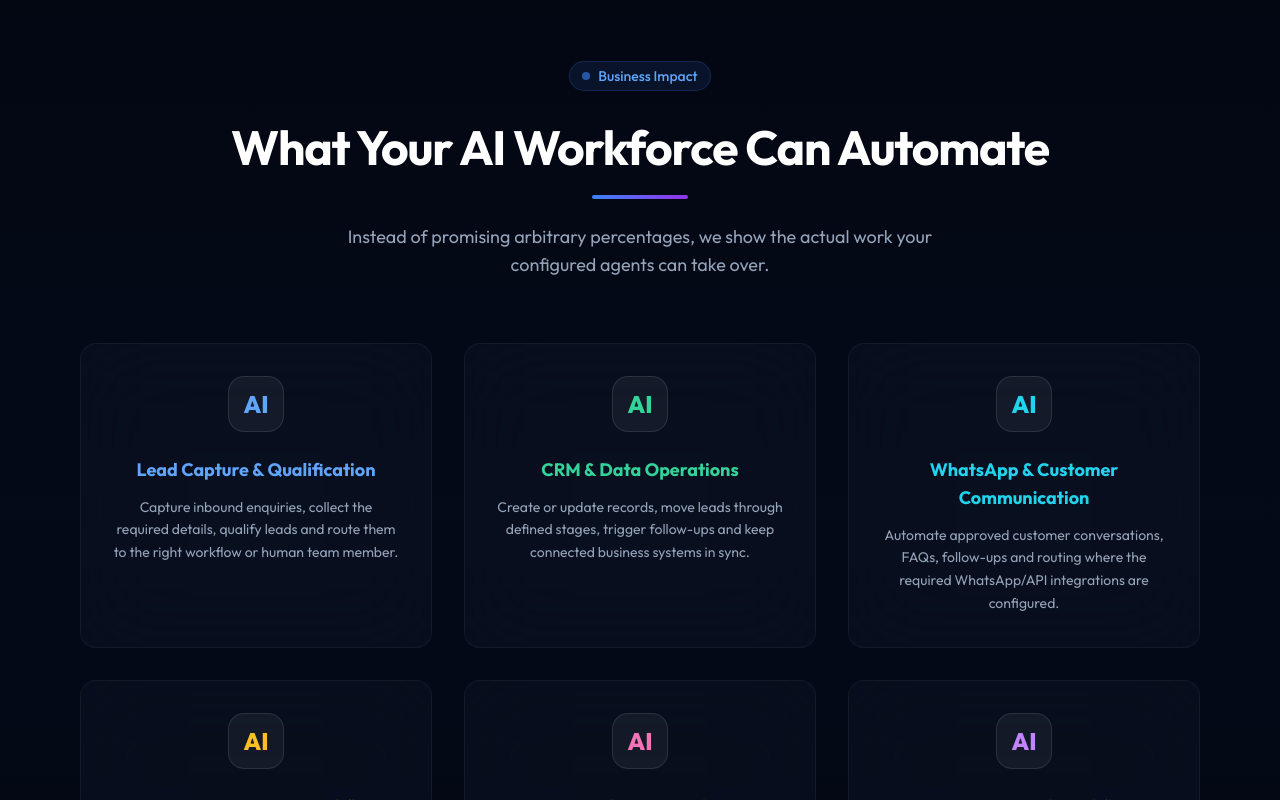
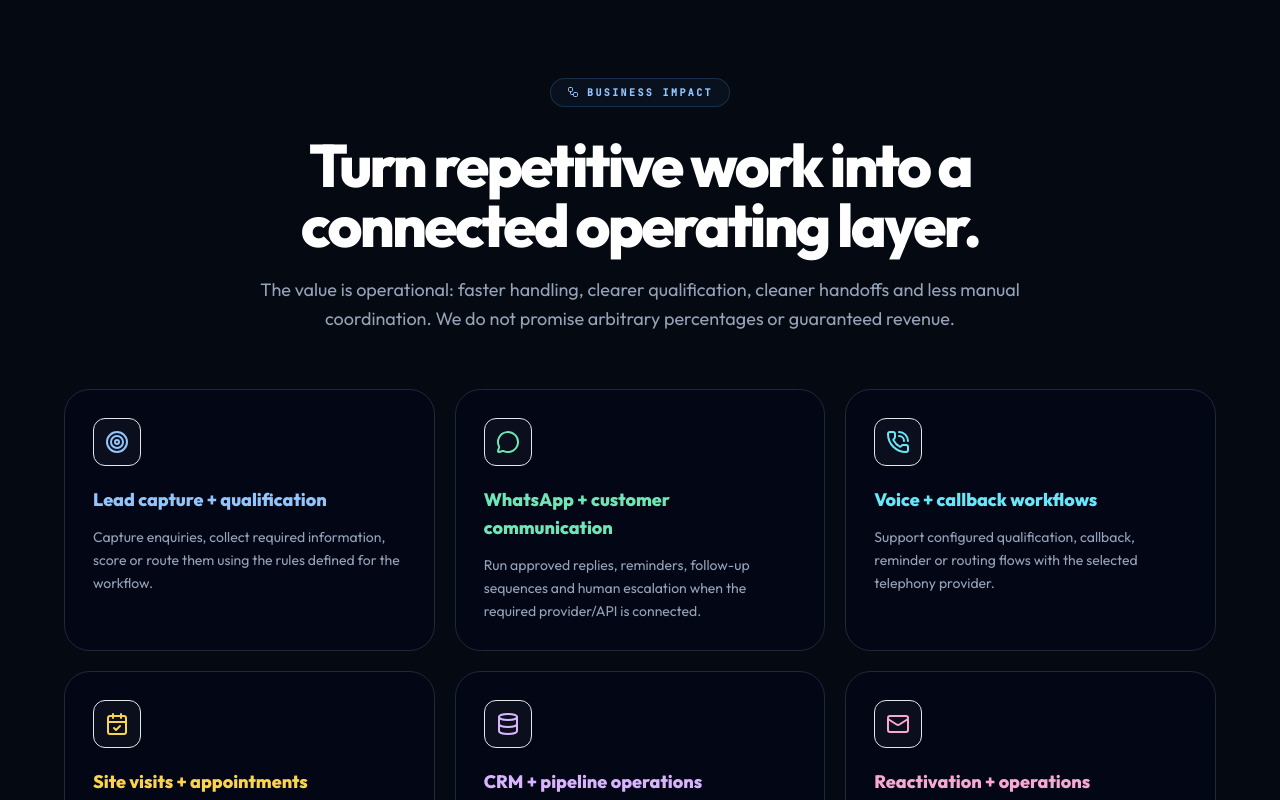
Before and after one commit to princepinku143c-cyber/Quickkit-internal-ai-services, a React (Vite) app: page / in a window 1280 px wide. Shown: the part 10240-11040 px from the top of the page. Built offline with nearby package versions, Linux system fonts and the light colour scheme; no server answers.

Commit message:
feat: upgrade BusinessImpact for premium AI workforce positioning

```diff
--- a/components/BusinessImpact.tsx
+++ b/components/BusinessImpact.tsx
@@ -1,32 +1,37 @@
 import React from 'react';
+import { CalendarCheck, Database, Mail, MessageCircle, PhoneCall, Target, Workflow } from 'lucide-react';
 
-const ImpactCard = ({ title, desc, colorClass }: any) => (
-  <div className="glass-card rounded-2xl p-8 text-center group hover:border-blue-500/20 transition-all">
-    <div className={`mx-auto mb-6 w-14 h-14 rounded-2xl bg-white/5 border border-white/10 flex items-center justify-center ${colorClass}`}>
-      <span className="text-2xl font-black">AI</span>
+export const BusinessImpact: React.FC = () => {
+  const cards = [
+    [Target,'Lead capture + qualification','Capture enquiries, collect required information, score or route them using the rules defined for the workflow.','text-blue-300'],
+    [MessageCircle,'WhatsApp + customer communication','Run approved replies, reminders, follow-up sequences and human escalation when the required provider/API is connected.','text-emerald-300'],
+    [PhoneCall,'Voice + callback workflows','Support configured qualification, callback, reminder or routing flows with the selected telephony provider.','text-cyan-300'],
+    [CalendarCheck,'Site visits + appointments','Move qualified prospects into booking, confirmation, reminder and rescheduling workflows around the connected calendar.','text-amber-300'],
+    [Database,'CRM + pipeline operations','Create or update records, stages, tasks and context in the configured CRM or API-connected system.','text-purple-300'],
+    [Mail,'Reactivation + operations','Trigger defined follow-up, email, internal alerts, reporting and dormant-lead workflows based on your business rules.','text-pink-300'],
+  ];
+
+  return (
+    <section className="py-28 bg-[#050912] relative overflow-hidden border-t border-white/6">
+      <div className="absolute right-[-180px] top-[-180px] w-[520px] h-[520px] rounded-full bg-blue-500/6 blur-[130px] pointer-events-none" />
+      <div className="container mx-auto px-5 md:px-8 max-w-7xl relative z-10">
+        <div className="max-w-4xl mx-auto text-center mb-14">
+          <div className="inline-flex items-center gap-2 rounded-full border border-blue-400/20 bg-blue-400/5 px-4 py-1.5 text-[10px] font-mono font-black uppercase tracking-[.24em] text-blue-300"><Workflow className="w-3 h-3" /> Business impact</div>
+          <h2 className="mt-7 text-4xl md:text-6xl font-black text-white tracking-[-.045em]">Turn repetitive work into a connected operating layer.</h2>
+          <p className="mt-5 text-lg leading-relaxed text-slate-400 max-w-3xl mx-auto">The value is operational: faster handling, clearer qualification, cleaner handoffs and less manual coordination. We do not promise arbitrary percentages or guaranteed revenue.</p>
         </div>
-    <h3 className={`text-lg font-bold mb-3 ${colorClass}`}>{title}</h3>
-    <p className="text-sm text-slate-400 leading-relaxed">{desc}</p>
+
+        <div className="grid md:grid-cols-2 xl:grid-cols-3 gap-5 max-w-6xl mx-auto">
+          {cards.map(([Icon,title,desc,color])=><div key={String(title)} className="rounded-[1.6rem] border border-slate-800 bg-slate-950/65 p-7 hover:border-blue-500/20 hover:-translate-y-1 transition-all"><div className={`w-12 h-12 rounded-xl bg-white/[.03] border border-white/7 flex items-center justify-center ${color}`}>{React.createElement(Icon as React.ElementType,{className:'w-6 h-6'})}</div><h3 className={`mt-5 text-lg font-black ${color}`}>{String(title)}</h3><p className="mt-3 text-sm leading-relaxed text-slate-400">{String(desc)}</p></div>)}
         </div>
-);
 
-export const BusinessImpact: React.FC = () => (
-  <section className="py-24 relative overflow-hidden bg-gradient-to-b from-transparent via-blue-900/5 to-transparent">
-    <div className="max-w-6xl mx-auto px-4 relative z-10">
-      <div className="text-center mb-16">
-        <div className="inline-flex items-center gap-2 px-3 py-1 rounded-full bg-blue-500/10 border border-blue-500/20 text-blue-400 text-sm font-medium mb-4"><span className="w-2 h-2 rounded-full bg-blue-500 animate-pulse" /> Business Impact</div>
-        <h2 className="text-3xl md:text-5xl font-bold text-white tracking-tight mb-6 mt-4">What Your AI Workforce Can Automate</h2>
-        <div className="w-24 h-1 bg-gradient-to-r from-blue-500 to-purple-600 mx-auto rounded-full mb-6" />
-        <p className="text-lg text-slate-400 max-w-2xl mx-auto">Instead of promising arbitrary percentages, we show the actual work your configured agents can take over.</p>
+        <div className="mt-10 max-w-6xl mx-auto rounded-[2rem] border border-blue-400/15 bg-gradient-to-r from-blue-500/6 via-slate-950/80 to-emerald-500/5 p-7 md:p-9">
+          <div className="flex items-center gap-2 text-[10px] font-mono font-black uppercase tracking-[.22em] text-blue-300"><Workflow className="w-4 h-4" /> Revenue workflow pattern</div>
+          <div className="mt-6 grid grid-cols-2 md:grid-cols-6 gap-2">
+            {['Enquiry','Qualification','Follow-up','Appointment','CRM','Human close'].map((x,i)=><React.Fragment key={x}><div className="rounded-xl border border-slate-800 bg-slate-950/70 px-3 py-3 text-center"><div className="text-[9px] font-mono text-slate-600">0{i+1}</div><div className="mt-1 text-xs font-black text-white">{x}</div></div>{i<5&&<div className="hidden md:flex items-center justify-center text-slate-700">→</div>}</React.Fragment>)}
           </div>
-      <div className="grid grid-cols-1 md:grid-cols-2 lg:grid-cols-3 gap-8">
-        <ImpactCard title="Lead Capture & Qualification" desc="Capture inbound enquiries, collect the required details, qualify leads and route them to the right workflow or human team member." colorClass="text-blue-400" />
-        <ImpactCard title="CRM & Data Operations" desc="Create or update records, move leads through defined stages, trigger follow-ups and keep connected business systems in sync." colorClass="text-emerald-400" />
-        <ImpactCard title="WhatsApp & Customer Communication" desc="Automate approved customer conversations, FAQs, follow-ups and routing where the required WhatsApp/API integrations are configured." colorClass="text-cyan-400" />
-        <ImpactCard title="Voice & Appointment Workflows" desc="Support configured voice workflows such as reception, qualification, reminders or appointment routing when the required voice provider is connected." colorClass="text-amber-400" />
-        <ImpactCard title="Email & Outreach" desc="Run configured email sequences, notifications, lead follow-ups and operational messages with appropriate provider limits and safeguards." colorClass="text-pink-400" />
-        <ImpactCard title="Reports & Internal Workflows" desc="Collect information, trigger routine processes, generate summaries and route tasks across the connected systems your business uses." colorClass="text-purple-400" />
         </div>
       </div>
     </section>
   );
+};
```
Lines whose indentation alone changed are shown as unchanged.
